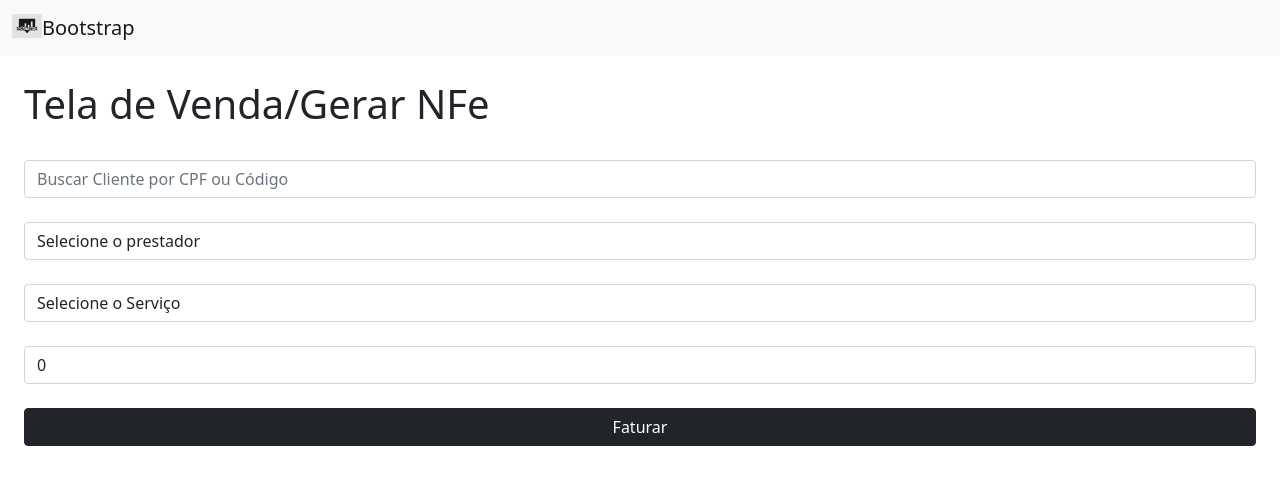
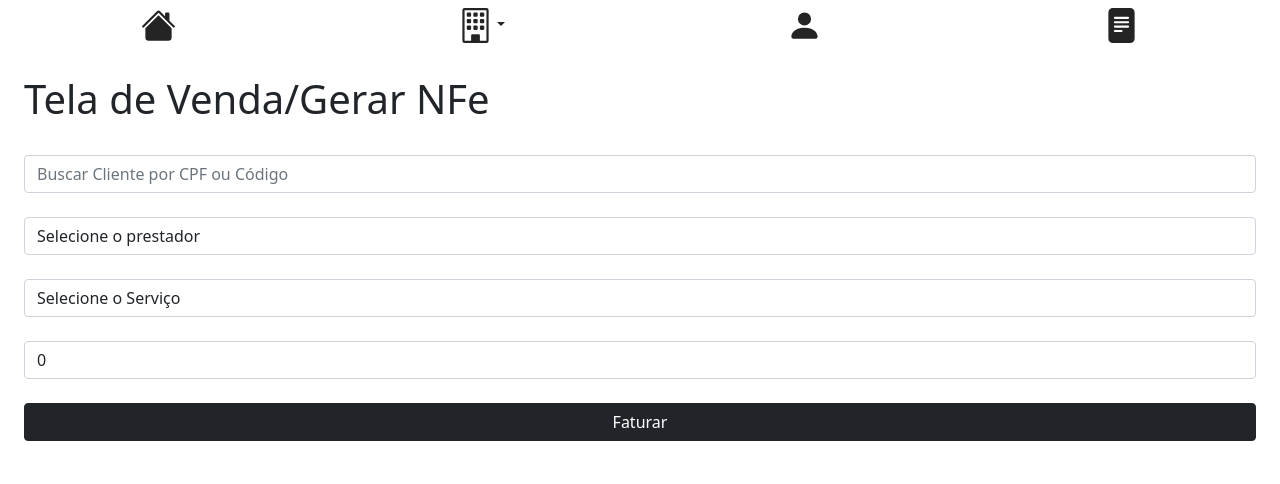
Before and after one commit to igorLB/coppulaapp, a React app: page /gerar-nfe in a window 1280 px wide. Shown: the top 484 px of the page. Built offline with nearby package versions, Linux system fonts and the light colour scheme.

Commit message:
novo menu de icones

```diff
--- a/package.json
+++ b/package.json
@@ -8,12 +8,14 @@
   },
   "dependencies": {
     "bootstrap": "^5.1.3",
+    "bootstrap-icons": "^1.7.1",
     "express": "^4.17.1",
     "formik": "^2.2.9",
     "history": "^5.1.0",
     "install": "^0.13.0",
     "react": "^17.0.1",
     "react-dom": "^17.0.1",
+    "react-icons": "^4.3.1",
     "react-router-dom": "^6.0.0",
     "yup": "^0.32.11"
   },
--- a/src/App.tsx
+++ b/src/App.tsx
@@ -1,27 +1,21 @@
 import React from 'react'
-import { BrowserRouter, Routes, Route, Link } from 'react-router-dom'
+import { BrowserRouter, Routes, Route } from 'react-router-dom'
 import MenuPage from './components/Menu/MenuPage/MenuPage'
-import logo from './assets/images/pdwtech.jpg'
 import CadastroEmpresaPage from './components/CadastroEmpresa/CadastroEmpresaPage/CadastroEmpresaPage'
 import CadastroClientePage from './components/CadastroCliente/CadastroClientePage/CadastroClientePage'
 import CadastroImpostoPage from './components/CadastroImposto/CadastroImpostoPage/CadastroImpostoPage'
 import CadastroServicoPage from './components/CadastroServico/CadastroServicoPage/CadastroServicoPage'
 import Sobre from './components/Sobre/Sobre'
 import GerarNFePage from './components/GerarNFe/GerarNFePage/GerarNFePage'
+import Nav from './components/Nav/Nav'
+
 
 
 function App() {
     return (
         <div>
             <BrowserRouter>
-                <nav className="navbar navbar-light bg-light">
-                    <div className="container-fluid">
-                        <Link className="navbar-brand" to="/">
-                            <img src={logo} alt="" width="30" height="24" className="d-inline-block align-text-top" />
-                            Bootstrap
-                        </Link>
-                    </div>
-                </nav>
+                <Nav />
                 <Routes>
                     <Route path="" element={<MenuPage />} />
                     <Route path="cadastro-empresa" element={<CadastroEmpresaPage />} />
--- /dev/null
+++ b/src/components/Nav/Nav.module.css
@@ -0,0 +1,6 @@
+.navPersonalizado * {
+  color: rgb(36, 36, 36) !important;
+}
+
+.navPersonalizado svg {
+}
--- /dev/null
+++ b/src/components/Nav/Nav.tsx
@@ -0,0 +1,43 @@
+import React from 'react'
+import logo from './assets/images/pdwtech.jpg'
+import { BsFillHouseFill as IconHome,
+    BsFillPersonFill as IconPerson,
+    BsBuilding as IconCompany,
+    BsFillFileTextFill as IconFile
+    } from 'react-icons/bs'
+import { NavLink } from 'react-router-dom'
+import styles from './Nav.module.css'
+
+function Nav() {
+    return (
+        <ul className={`nav justify-content-around ${styles.navPersonalizado}`}>
+                <li className="nav-item">
+                    <NavLink className="nav-link active" aria-current="page" to="/" title="Início">
+                        <IconHome size={35} />
+                    </NavLink>
+                </li>
+                <li className="nav-item dropdown">
+                    <a className="nav-link dropdown-toggle" data-bs-toggle="dropdown" href="#" role="button" aria-expanded="false">
+                        <IconCompany size={35} />
+                    </a>
+                    <ul className="dropdown-menu">
+                        <li><NavLink className="dropdown-item" to="/cadastro-empresa">Cadastro Empresa</NavLink></li>
+                        <li><NavLink className="dropdown-item" to="/cadastro-impostos">Cadastro Impostos</NavLink></li>
+                        <li><NavLink className="dropdown-item" to="/cadastro-servico">Cadastro Serviços</NavLink></li>
+                    </ul>
+                </li>
+                <li className="nav-item">
+                    <NavLink className="nav-link" to="cadastro-cliente" title="Cadastro Cliente">
+                        <IconPerson size={35} />
+                    </NavLink>
+                </li>
+                <li className="nav-item">
+                    <NavLink className="nav-link" to="/gerar-nfe" title="Faturar">
+                        <IconFile size={35} />
+                    </NavLink>
+                </li>
+            </ul>
+    )
+}
+
+export default Nav
```
Also changed, not shown: 1 other file (tests, documents, lock files or other folders).
